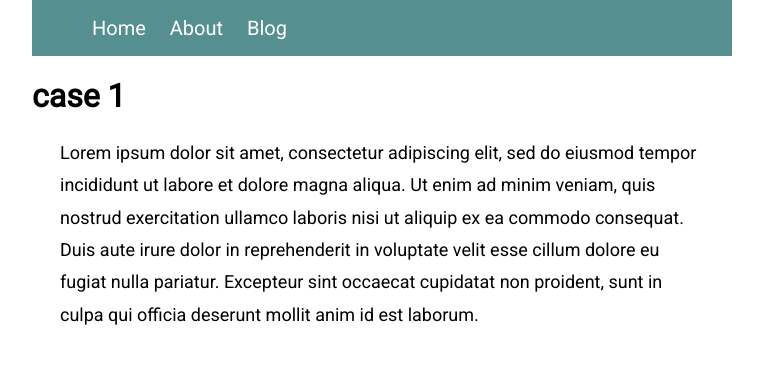
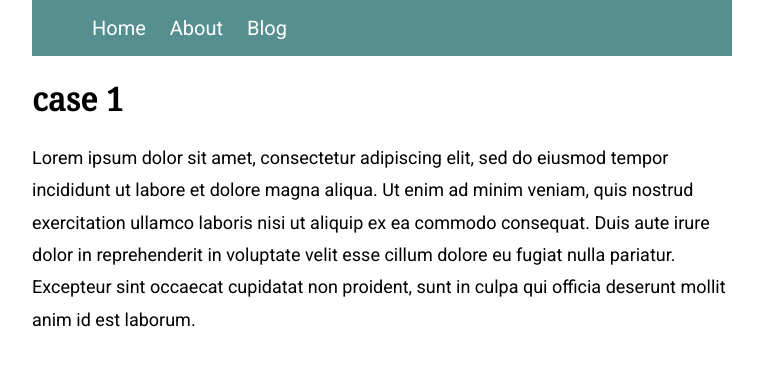
Before and after one commit to generalistsanctuary/generalistsanctuary.github.io, a Jekyll site: the page built from _posts/2021-08-05-case1.md, in a window 1280 px wide. Shown: the top 366 px of the page, without its empty margins (258-1021 px from the left). Built offline with Jekyll 4.4.1, drawn with Linux system fonts in a browser that asks for light colours.

Commit message:
Update posts-style.css

```diff
--- a/styles/posts-style.css
+++ b/styles/posts-style.css
@@ -1,14 +1,17 @@
-  body{
+h1{
+font-family: 'Noto Serif', serif;
+}
+body{
       max-width: 700px;
       margin: 0 auto;
+      padding-left: 4%;
+      padding-right: 4%;
       font-family: 'Roboto', sans-serif;
-  }
+}
   p{
     font-size: 18px;
     line-height: 1.8;
-    padding-left: 4%;
-    padding-right: 4%;
-  }
+      }
   nav{
       background-color: rgb(86, 143, 143);
       display: flex;
```
